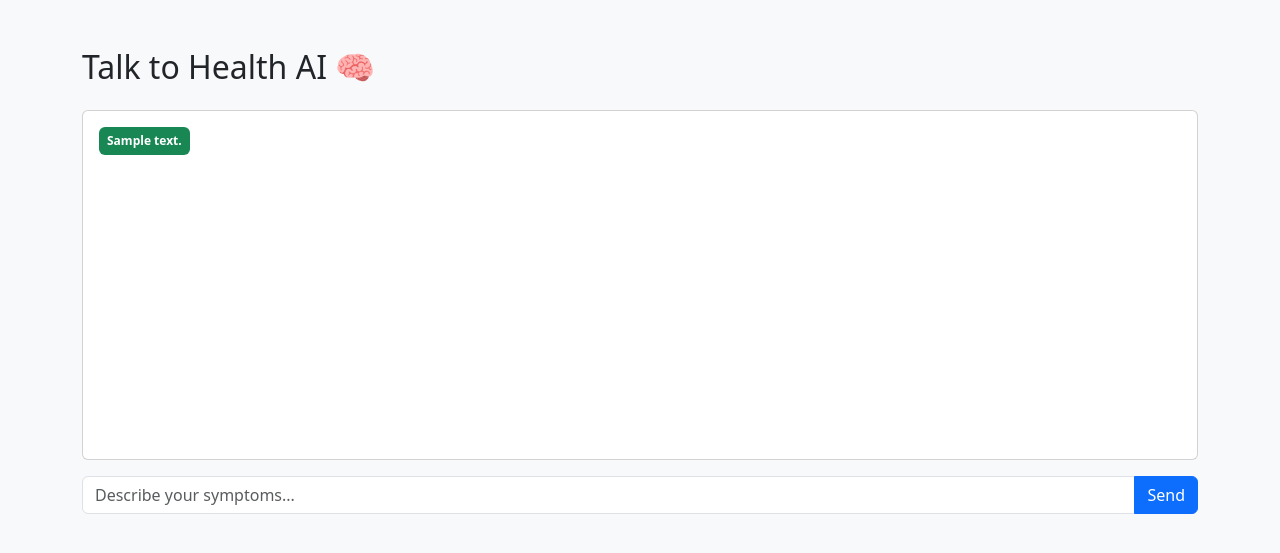
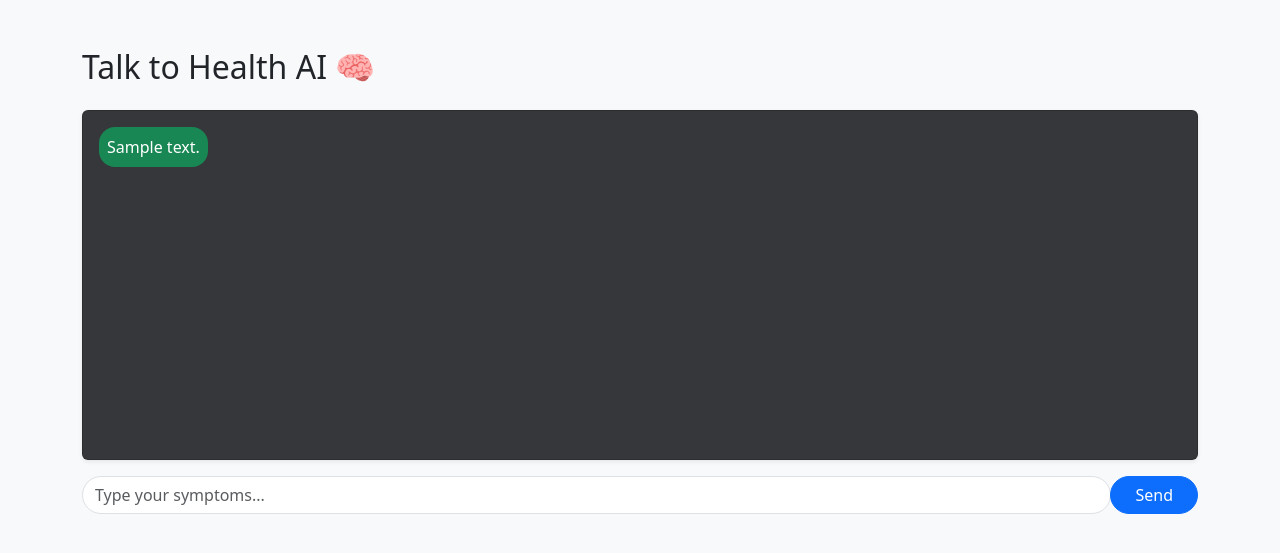
Before and after one commit to MLwithvaibhav/Heatlhcare-AI, a Flask app: template templates/predict.html in a window 1280 px wide. Shown: the top 553 px of the page. Run offline with Flask 3, Linux system fonts and the light colour scheme; the template is opened without the code that fills it: most values are stand-ins (such as "Sample title", 1, 10 or a date in 2020).

Commit message:
Added chat elements and js

```diff
--- a/app.py
+++ b/app.py
@@ -94,17 +94,19 @@ def predict():
     if request.method == "POST":
         message = request.form.get("message")
 
-        session["chat"].append({
-            "role": "user",
-            "text": message
-        })
+        if message and message.strip(): # check if message is not empty
 
-        reply = "We are analyzing your symptoms 🧠"
+            session["chat"].append({
+                "role": "user",
+                "text": message
+            })
 
-        session["chat"].append({
-            "role": "ai",
-            "text": reply
-        })
+            reply = "We are analyzing your symptoms 🧠"
+
+            session["chat"].append({
+                "role": "ai",
+                "text": reply
+            })
 
     return render_template("predict.html", chat=session["chat"])
 
--- a/templates/predict.html
+++ b/templates/predict.html
@@ -13,18 +13,43 @@
         <h2 class="mb-4">Talk to Health AI 🧠</h2>
 
         <!-- CHAT WINDOW -->
-        <div class="card mb-3" style="height: 350px; overflow-y: auto;">
+        <div id="chatBox" class="card mb-3 shadow-sm"
+            style="height: 350px; overflow-y: auto; background-color:#36373a;">
+
+            <!-- created id for chatBox -->
+            <script>
+                // scroll to bottom automatically
+                const chatBox = document.getElementById("chatBox");
+                chatBox.scrollTop = chatBox.scrollHeight;
+            </script>
+
             <div class="card-body">
 
                 {% for msg in chat %}
 
                 {% if msg.role == "user" %}
                 <div class="text-end mb-2">
-                            <span class="badge bg-primary p-2">{{ msg.text }}</span>
+                    <div class="text-end mb-2">
+                        <span class="bg-primary text-white p-2 rounded-4 d-inline-block"
+                            style="max-width: 70%; word-break: break-word;">
+                            {{ msg.text }}
+                        </span>
                     </div>
+
+                    <!-- word-break means horizontally scrolling in chat bubble -->
+                </div>
+
+
                 {% else %}
                 <div class="text-start mb-2">
-                            <span class="badge bg-success p-2">{{ msg.text }}</span>
+                    <div class="text-start mb-2">
+                        <span class="bg-success text-white p-2 rounded-4 d-inline-block"
+                            style="max-width: 70%; word-break: break-word;">
+                            {{ msg.text }}
+                        </span>
+                    </div>
+
+
                 </div>
                 {% endif %}
 
@@ -33,15 +58,39 @@
             </div>
         </div>
 
+
+        <div id="typing" class="text-start mb-2" style="display:none;">
+            <span class="bg-secondary text-white p-2 rounded-4 shadow-sm d-inline-block">
+                Analysing....
+            </span>
+        </div>
+
+
         <!-- INPUT BOX -->
-        <form method="POST">
+        <form method="POST" id="chatForm">
             <div class="input-group">
-                <input name="message" class="form-control" placeholder="Describe your symptoms...">
-                <button class="btn btn-primary">Send</button>
+                <input name="message" id="messageInput" class="form-control rounded-pill"
+                    placeholder="Type your symptoms...">
+
+                <button class="btn btn-primary rounded-pill px-4">Send</button>
+
             </div>
         </form>
 
     </div>
+    <script>
+        var form = document.getElementById("chatForm");
+        var typing = document.getElementById("typing");
+
+        form.addEventListener("submit", function (e) {
+            e.preventDefault();          // ruk ja, abhi submit mat ho
+            typing.style.display = "block";
+
+            setTimeout(function () {
+                form.submit();           // ab submit kar
+            }, 2000);                     // 2 sec delay
+        });
+    </script>
 
 </body>
 
```
Lines whose indentation alone changed are shown as unchanged.
